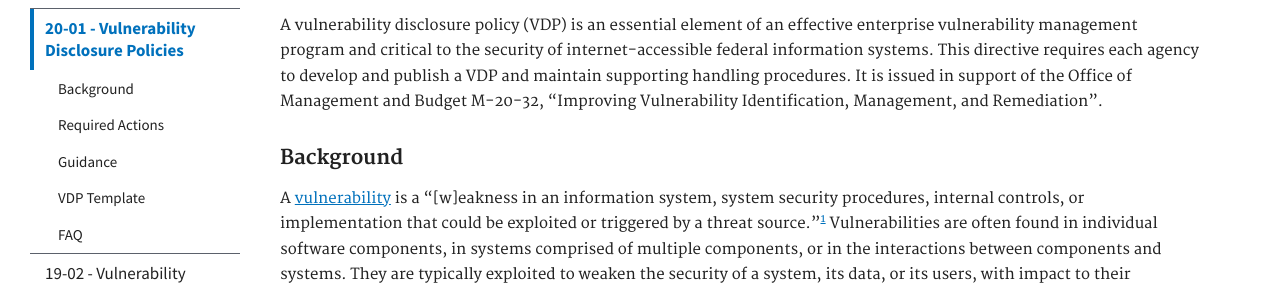
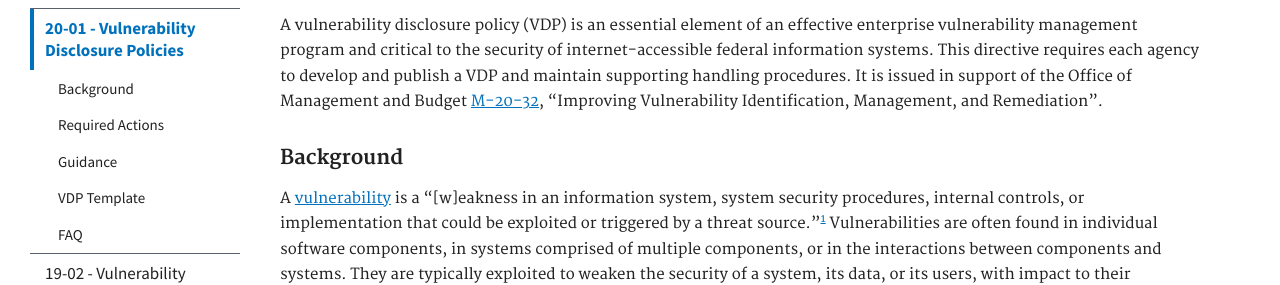
Before and after one commit to cisagov/cyber.dhs.gov, a Jekyll site: the page built from pages/20-01.md, in a window 1280 px wide and 900 px high, scrolled down 724 px. Shown: the part 244-529 px from the top of the window. Built offline with Jekyll 4.4.1, drawn with Linux system fonts in a browser that asks for light colours; part of the change alters nothing that is shown.

Commit message:
add M-20-32

```diff
--- a/pages/20-01.md
+++ b/pages/20-01.md
@@ -33,7 +33,7 @@ Cybersecurity is a public good that is strongest when the public is given the ab
 
 Vulnerability disclosure policies enhance the resiliency of the government's online services by encouraging meaningful collaboration between federal agencies and the public. They make it easier for the public to know where to send a report, what types of testing are authorized for which systems, and what communication to expect. When agencies integrate vulnerability reporting into their existing cybersecurity risk management activities, they can weigh and address a wider array of concerns. This helps safeguard the information the public has entrusted to the government and gives federal cybersecurity teams more data to protect their agencies. Additionally, ensuring consistent policies across the Executive Branch offers those who report vulnerabilities equivalent protection and a more uniform experience.
 
-A vulnerability disclosure policy (VDP) is an essential element of an effective enterprise vulnerability management program and critical to the security of internet-accessible federal information systems. This directive requires each agency to develop and publish a VDP and maintain supporting handling procedures. It is issued in support of the Office of Management and Budget M-20-32, "Improving Vulnerability Identification, Management, and Remediation".
+A vulnerability disclosure policy (VDP) is an essential element of an effective enterprise vulnerability management program and critical to the security of internet-accessible federal information systems. This directive requires each agency to develop and publish a VDP and maintain supporting handling procedures. It is issued in support of the Office of Management and Budget [M-20-32](https://www.whitehouse.gov/wp-content/uploads/2020/09/M-20-32.pdf), "Improving Vulnerability Identification, Management, and Remediation".
 
 ### Background
 
```
